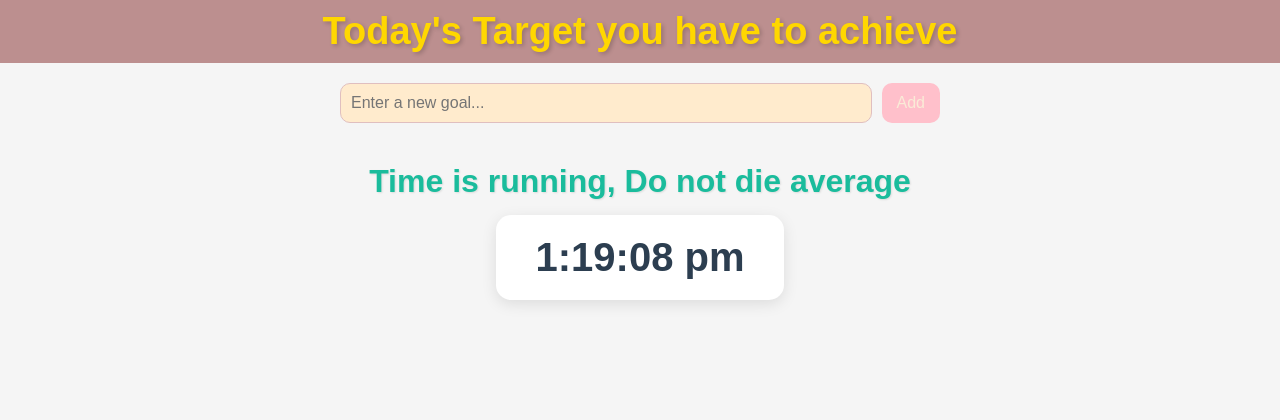
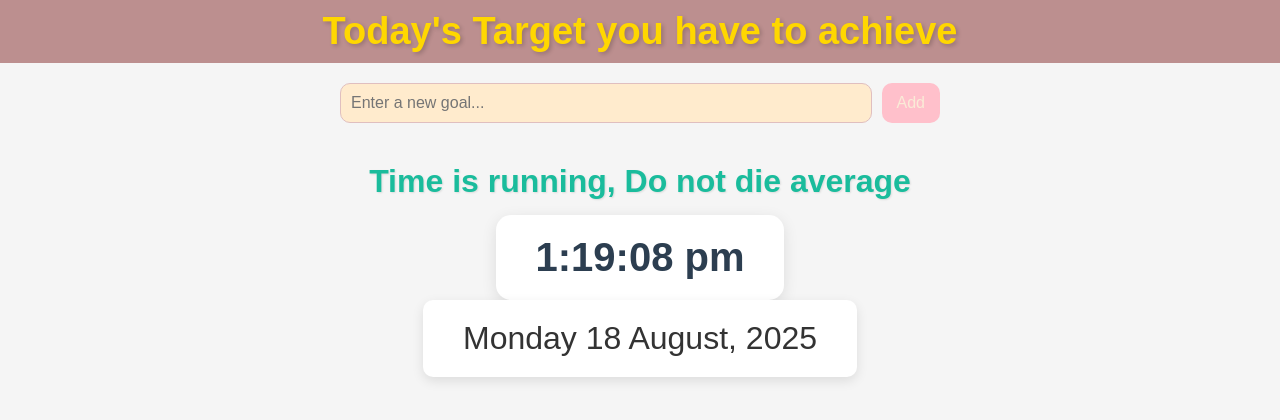
Before and after one commit to gauravcs2025/DOTO, a plain HTML site: page index.html in a window 1280 px wide. Drawn offline with Linux system fonts and the light colour scheme; no server answers.

Commit message:
adding the date div

```diff
--- a/index.html
+++ b/index.html
@@ -27,6 +27,7 @@
     </div>
 
     <div id="clock"></div>
+    <div id="date"></div>
 
     <script src="script.js"></script>
   </body>
--- a/script.js
+++ b/script.js
@@ -87,3 +87,29 @@ document.addEventListener("DOMContentLoaded", function () {
   setInterval(updateClock, 1000);
   updateClock();
 });
+// Get the HTML element where the date will be displayed
+const dateEl = document.getElementById("date");
+
+// Function to update the date
+function updateDate() {
+  const now = new Date();
+
+  // Define options for a long, readable date format
+  const options = {
+    weekday: "long",
+    year: "numeric",
+    month: "long",
+    day: "numeric",
+  };
+
+  // Set the text content using the toLocaleDateString method
+  // "en-IN" is used for the India (English) locale
+  dateEl.textContent = now.toLocaleDateString("en-IN", options);
+}
+
+// Call the function to display the date immediately on page load
+updateDate();
+
+// Optional: Update the date every minute to automatically
+// change it if the page is left open past midnight.
+setInterval(updateDate, 60000);
--- a/style.css
+++ b/style.css
@@ -109,3 +109,12 @@ body {
   border-radius: 15px;
   box-shadow: 0 4px 15px rgba(0, 0, 0, 0.1);
 }
+#date {
+  font-size: 2rem;
+  font-weight: 500;
+  color: #333;
+  background-color: #ffffff;
+  padding: 20px 40px;
+  border-radius: 10px;
+  box-shadow: 0 4px 12px rgba(0, 0, 0, 0.1);
+}
```
